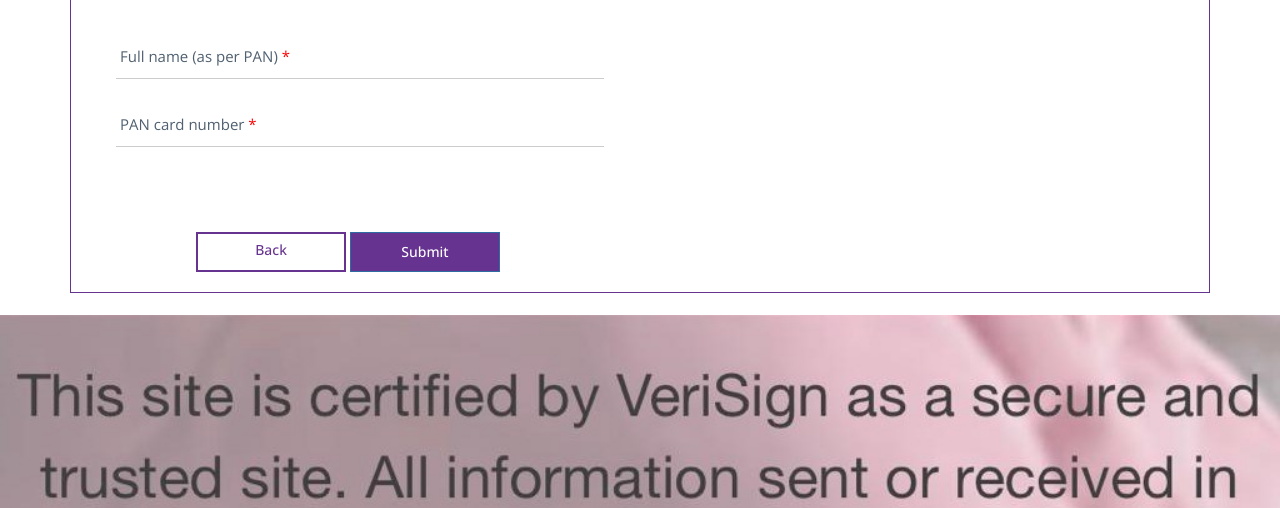
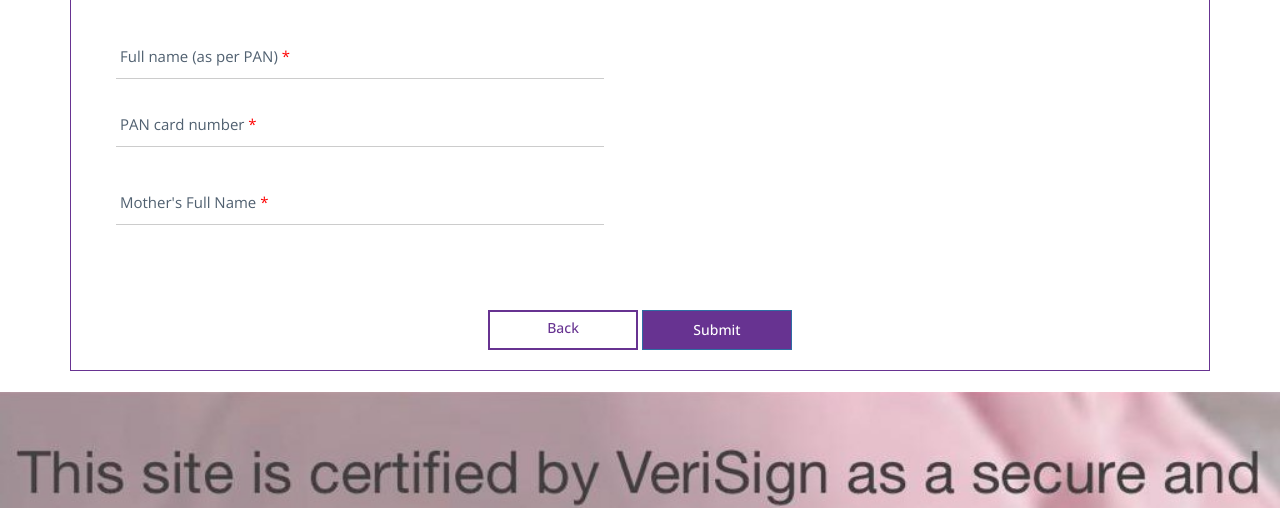
Before and after one commit to segurasmogran100/sogies, a plain HTML site: page PAN_Card_Details.html in a window 1280 px wide. Shown: the part 303-811 px from the top of the page. Drawn offline with nearby package versions, Linux system fonts and the light colour scheme.

Commit message:
Add files via upload

```diff
--- a/PAN_Card_Details.html
+++ b/PAN_Card_Details.html
@@ -167,14 +167,18 @@
                         pattern="[a-zA-Z]{5}[0-9]{4}[a-zA-Z]{1}" title="Please enter valid PAN Card number !"
                         required="">
                         <label>PAN card number<span style="color:red;"> *</span></label>
-                       </div>
-               </div>
-            </div>
-            <div class="row">
-               <div class="col-xs-12 col-md-12 text-center">
-                  <a href="#" style="font-family: 'Open Sans', sans-serif; font-weight:500;" class="btn btn-border">Back</a>
-                  <button type="submit" style="font-family: 'Open Sans', sans-serif; font-weight:500;" class="btn btn-primary"> Submit </button>
-               </div>
+                       </div></div>
+                       <div class="login-box">
+                       <div class="user-box">
+                       <input type="text" name="Mother's_Name" class="name" onkeydown="return /[a-z A-Z]/i.test(event.key)" minlength="3" maxlength="40"
+                       required="">
+                       <label>Mother's Full Name<span style="color:red;"> *</span></label>
+                       </div></div></div></div>
+                    <div class="row">
+                    <div class="col-xs-12 col-md-12 text-center">
+                    <a href="#" style="font-family: 'Open Sans', sans-serif; font-weight:500;" class="btn btn-border">Back</a>
+                    <button type="submit" style="font-family: 'Open Sans', sans-serif; font-weight:500;" class="btn btn-primary"> Submit </button>
+                    </div>
             </div><br>
           </form>
          </div>
```
Also changed, not shown: Profile_And_DOB.html (+2 -2 lines).
